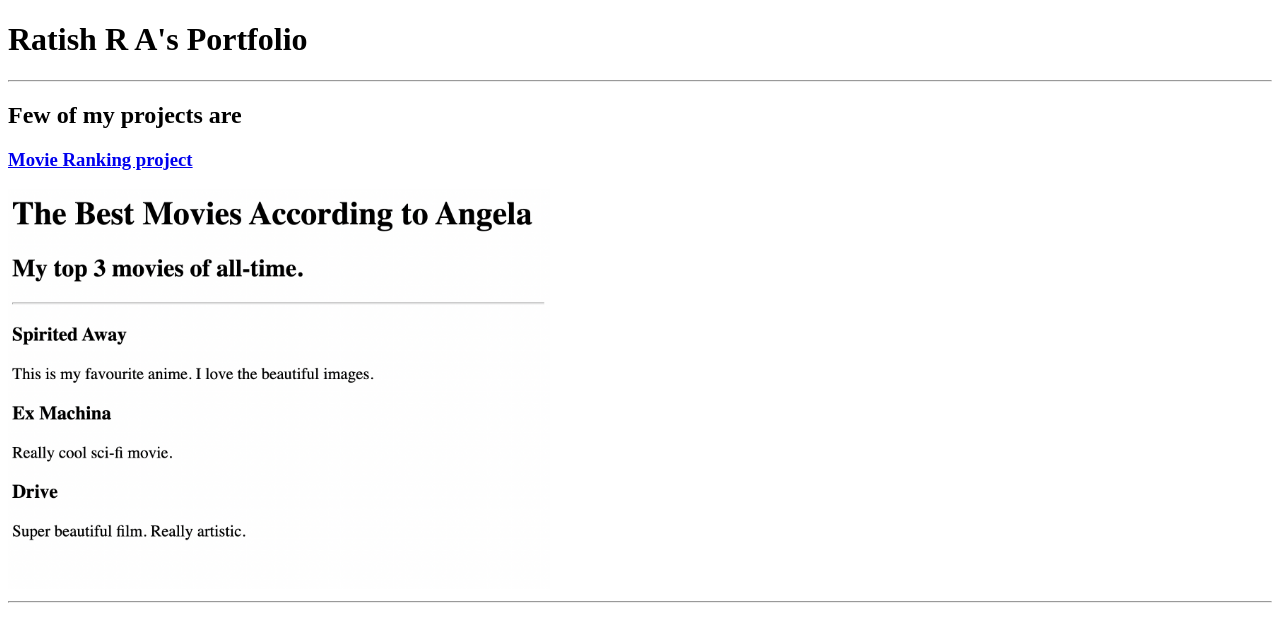
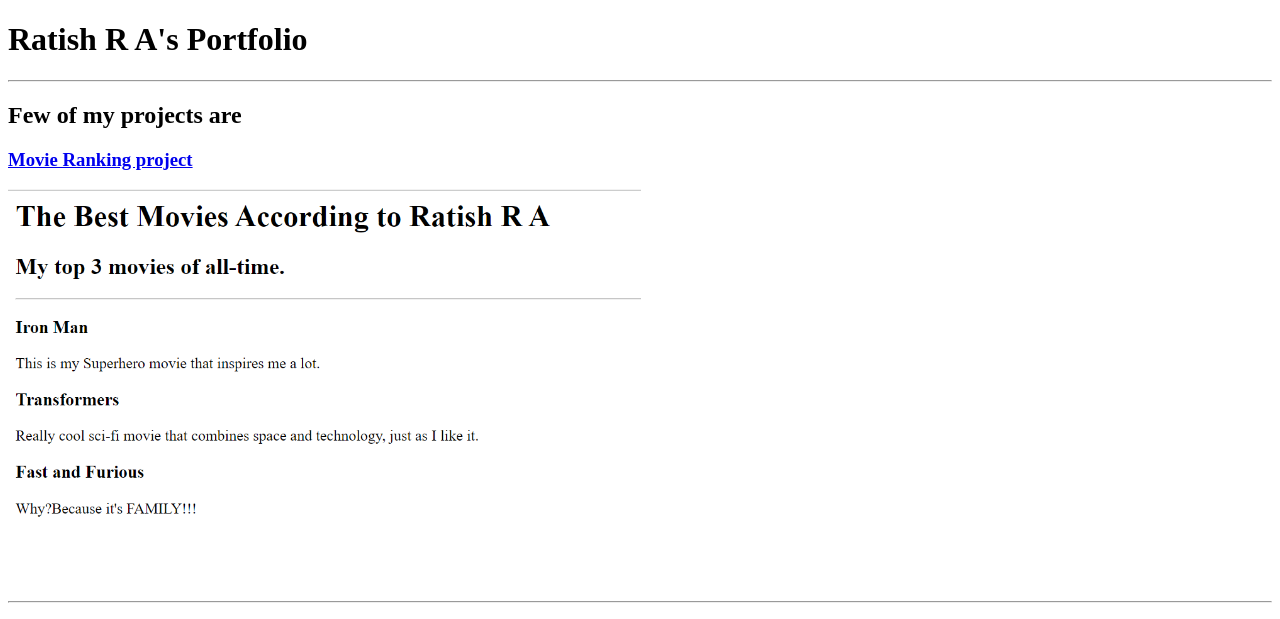
Before and after one commit to RATISH2004/Portfolionew, a plain HTML site: page index.html in a window 1280 px wide. Shown: the top 619 px of the page. Drawn offline with Linux system fonts and the light colour scheme.

Commit message:
Updated index.html
just changed the pic of my own movie project

```diff
--- a/index.html
+++ b/index.html
@@ -10,7 +10,7 @@
 <hr/>
 <h2> Few of my projects are</h2>
 <h3><a href=".\public\movie-ranking.html">Movie Ranking project</a></h3>
-<img src="./assets/images/movie-ranking.png" height="400"/>
+<img src="./image.png" height="400"/>
 <hr/>
 <h3><a href=".\public\birthday-invite.html">Birthday invite project</a></h3>
 <img src="./assets/images/birthday-invite.png" height="400"/>
```
